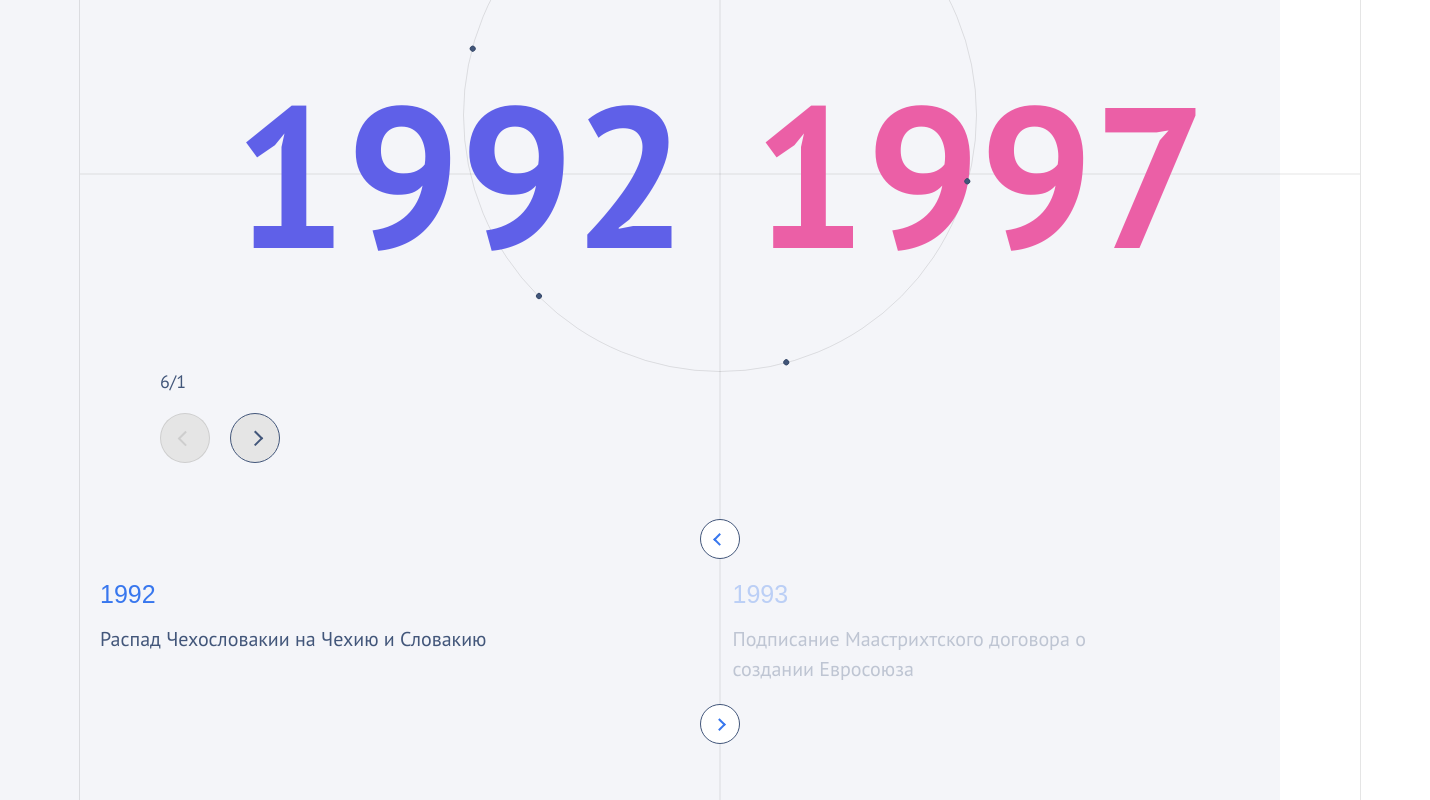
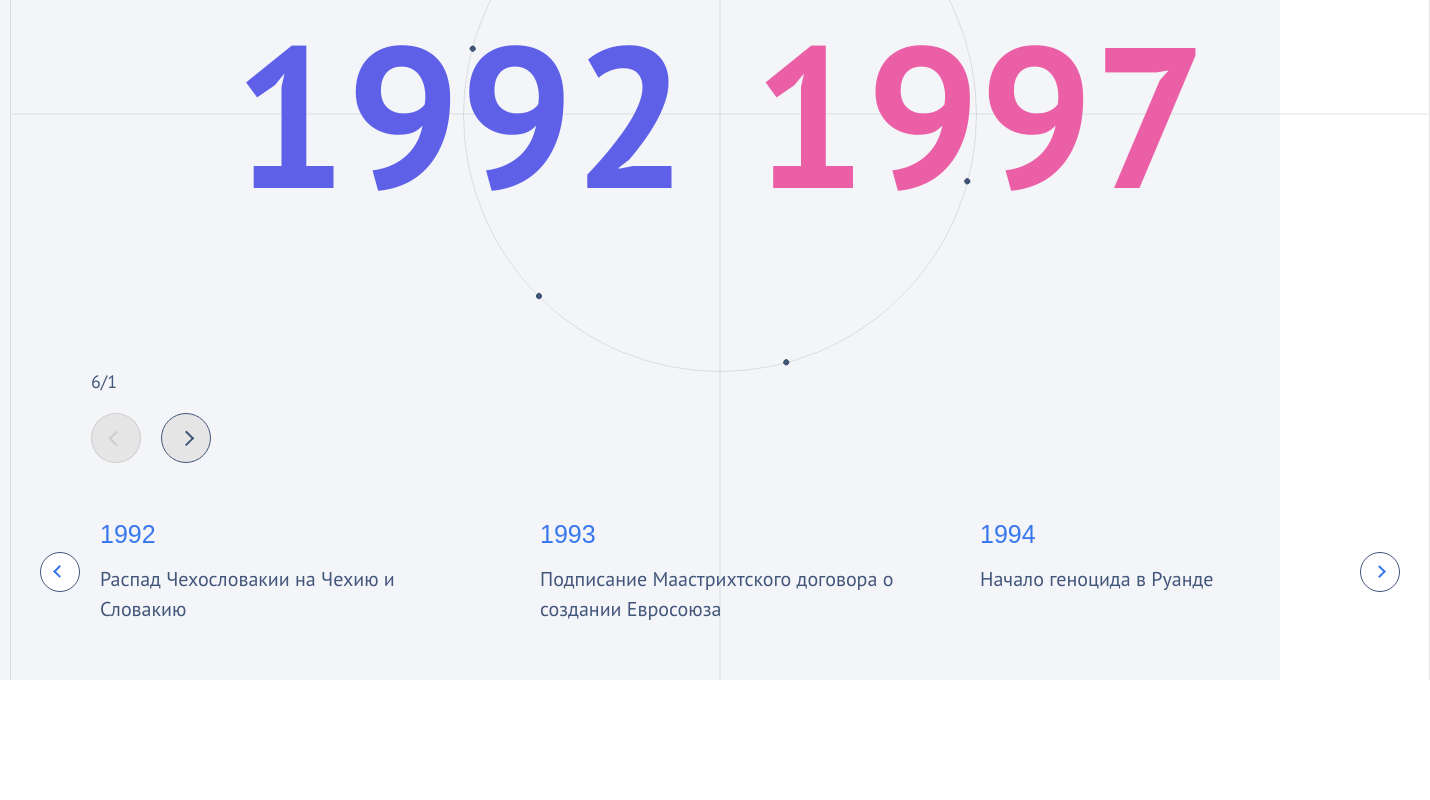
Before and after one commit to Mirnyjj/time_periods_of_history, a React app: page / in a window 1280 px wide. Shown: the part 453-1253 px from the top of the page, 1430 px wide, since content can reach past the window. After the commit the page ends 1133 px from the top, so only its background shows below. Built offline with nearby package versions, Linux system fonts and the light colour scheme.

Commit message:
Скорректирована верстка

```diff
--- a/package.json
+++ b/package.json
@@ -6,7 +6,7 @@
   "scripts": {
     "build": "SET NODE_ENV=production&& webpack --mode production",
     "predeploy": "npm run build",
-    "deploy": "SET NODE_ENV=production&& gh-pages -d build",
+    "deploy": "SET NODE_ENV=production && gh-pages -d build",
     "start": "webpack serve --mode development"
   },
   "repository": {
--- a/src/App.tsx
+++ b/src/App.tsx
@@ -60,7 +60,7 @@ const App = () => {
         <CenterLines />
         <VectorLiner />
         <H2>
-          Менеджер <br /> изображений
+          Исторические <br /> даты
         </H2>
         <CircleComponent
           rotationAngle={rotationAngle}
@@ -89,6 +89,9 @@ const App = () => {
             left={false}
           />
         </DateWrapper>
+        <Categories $visible={textVisible}>
+          {historicalPeriods[activeDot].categories}
+        </Categories>
         <ControlButtonDot
           activeDot={activeDot}
           dotsCount={dotsCount}
@@ -119,30 +122,17 @@ const Main = styled.main`
   display: flex;
   justify-content: center;
   max-width: 100%;
+
   background-color: #f4f5f9;
   @media (max-width: ${breakpoints.mobileXL}) {
     min-height: 100%;
     height: 100vh;
-  }
-  .custom-pagination {
-    display: none;
-    @media (max-width: ${breakpoints.mobileXL}) {
-      display: block;
-      position: relative !important;
-      bottom: -30px !important;
-      left: 50% !important;
-      transform: translateX(-50%);
-      display: flex;
-      gap: 8px;
-      justify-content: center;
-      align-items: center;
-      z-index: 10;
-    }
+    overflow: hidden;
   }
 `;
 
 const ContentContainer = styled.div`
-  width: 100%;
+  max-width: 1440px;
   margin: 0 160px 0 320px;
   position: relative;
   display: flex;
@@ -218,6 +208,23 @@ const H2 = styled.div`
   }
 `;
 
+const Categories = styled.div<{ $visible: boolean }>`
+  display: none;
+  @media (max-width: ${breakpoints.mobileXL}) {
+    opacity: ${(props) => (props.$visible ? 1 : 0)};
+    transition: opacity 0.6s ease;
+    display: block;
+    width: 100%;
+    font-family: "PT Sans", sans-serif;
+    font-weight: 700;
+    font-size: 16px;
+    color: #42567a;
+    border-bottom: 1px solid #c7cdd9;
+    padding-bottom: 20px;
+    margin-bottom: 20px;
+  }
+`;
+
 const DateWrapper = styled.div`
   position: absolute;
   top: 50%;
@@ -234,7 +241,7 @@ const DateWrapper = styled.div`
   white-space: nowrap;
   @media (max-width: ${breakpoints.mobileXL}) {
     position: unset;
-    padding: 56px 0 58px 0;
+    padding: 56px 0 38px 0;
     font-size: 56px;
     line-height: normal;
     leter-spacing: -2%;
@@ -242,8 +249,6 @@ const DateWrapper = styled.div`
     top: 0;
     left: 0;
     transform: translate(0, 0);
-    border-bottom: 1px solid #c7cdd9;
-    margin-bottom: 20px;
   }
 `;
 
--- a/src/components/Carousel.tsx
+++ b/src/components/Carousel.tsx
@@ -53,11 +53,15 @@ export default function Carousel({ item }: Props) {
         }}
         breakpoints={{
           320: {
-            slidesPerView: 2,
+            width: 166,
             spaceBetween: 25,
             watchSlidesProgress: true,
           },
 
+          1280: {
+            slidesPerView: 3,
+            spaceBetween: 80,
+          },
           1440: {
             slidesPerView: 3,
             spaceBetween: 80,
@@ -116,8 +120,8 @@ const OuterContainer = styled.div`
     margin: 0;
     @media (max-width: ${breakpoints.mobileXL}) {
       gap: 0;
-      max-width: 100%;
-      min-width: 360px;
+      max-width: 100vw;
+      // min-width: 100vw;
       overflow: visible;
     }
   }
```
